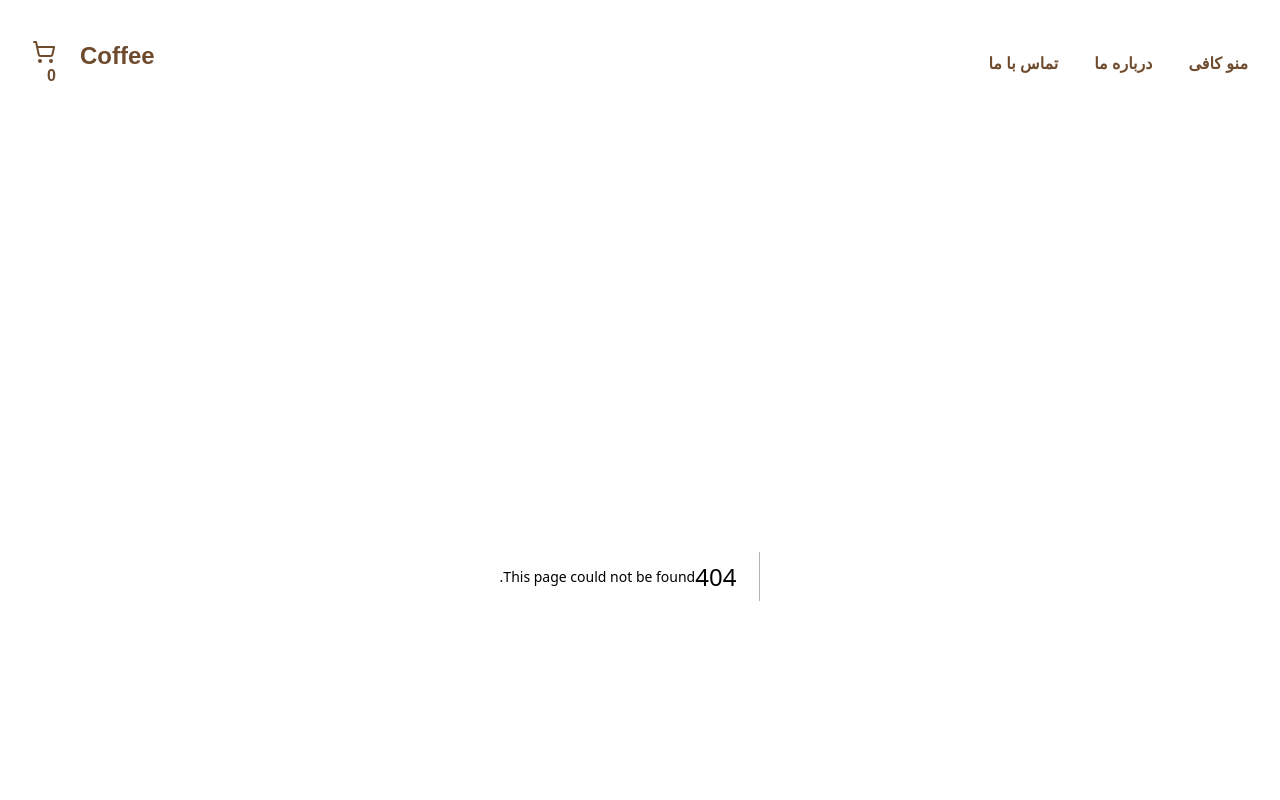
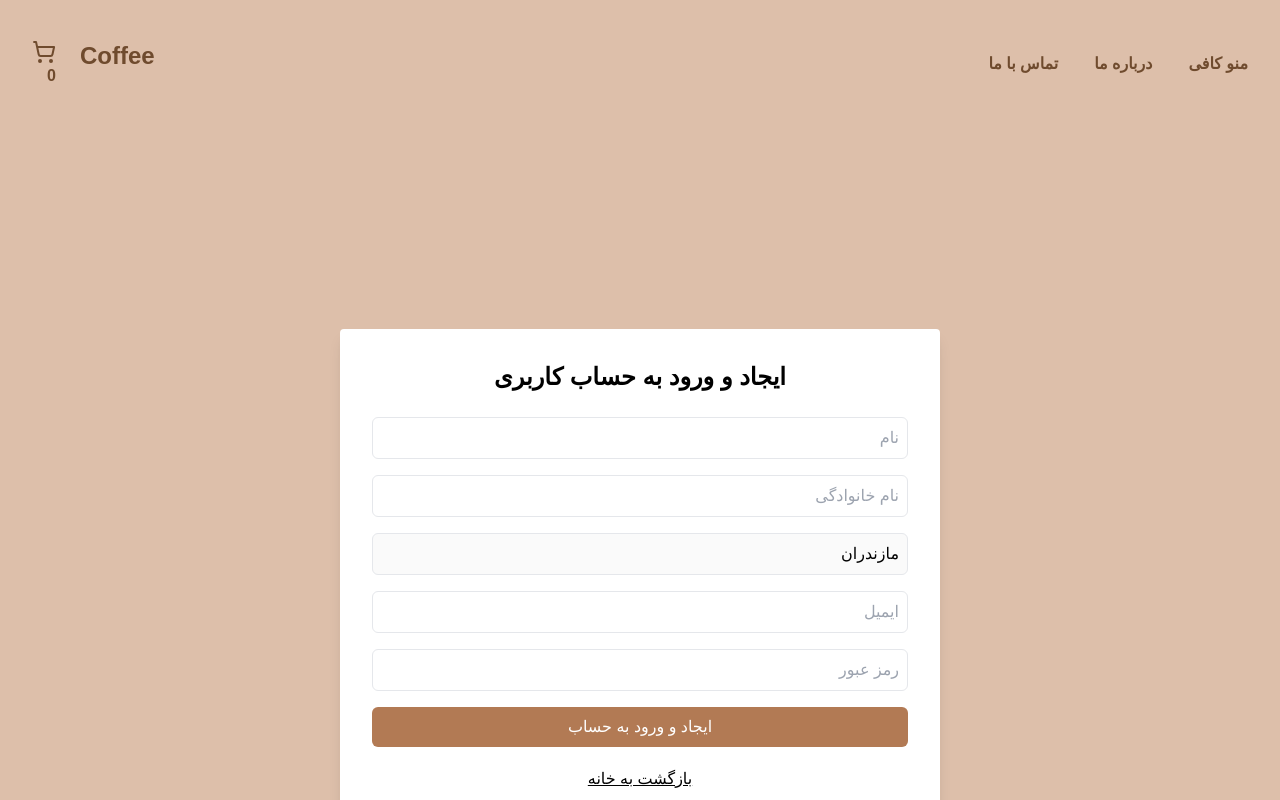
Before and after one commit to alirezaghnz/coffestore, a Next.js app in the folder frontend/customer-site/: page /login in a window 1280 px wide. Before the commit this address had no page. Shown: the top 800 px of the page. Built offline with nearby package versions, Linux system fonts and the light colour scheme.

Commit message:
feat(login): create login page and related UI components

```diff
--- /dev/null
+++ b/frontend/customer-site/app/_components/Login.tsx
@@ -0,0 +1,46 @@
+import Link from "next/link";
+
+export default function Login() {
+  return (
+    <div className="bg-white shadow-lg rounded p-8 w-[600px]">
+      <h1 className="text-2xl font-bold text-center mb-6">
+        ایجاد و ورود به حساب کاربری
+      </h1>
+      <form className="flex flex-col gap-4">
+        <input
+          className="border p-2 rounded-md"
+          type="text"
+          placeholder="نام"
+        />
+        <input
+          className="border p-2 rounded-md"
+          type="text"
+          placeholder="نام خانوادگی"
+        />
+        <input
+          className="border p-2 rounded-md"
+          type="text"
+          placeholder="استان: مازندران"
+          disabled
+          value="مازندران"
+        />
+        <input
+          className="border p-2 rounded-md"
+          type="email"
+          placeholder="ایمیل"
+        />
+        <input
+          className="border p-2 rounded-md"
+          type="password"
+          placeholder="رمز عبور"
+        />
+        <button className="bg-coffee-400 text-white rounded-md py-2">
+          ایجاد و ورود به حساب
+        </button>
+      </form>
+      <Link href="/">
+        <p className="text-center mt-5 underline">بازگشت به خانه</p>
+      </Link>
+    </div>
+  );
+}
--- /dev/null
+++ b/frontend/customer-site/app/login/layout.tsx
@@ -0,0 +1,9 @@
+export default function RootLayout({
+  children,
+}: {
+  children: React.ReactNode;
+}) {
+  return (
+    <div className="flex justify-center items-center h-screen">{children}</div>
+  );
+}
--- /dev/null
+++ b/frontend/customer-site/app/login/page.tsx
@@ -0,0 +1,5 @@
+import Login from "../_components/Login";
+
+export default function Page() {
+  return <Login />;
+}
```
